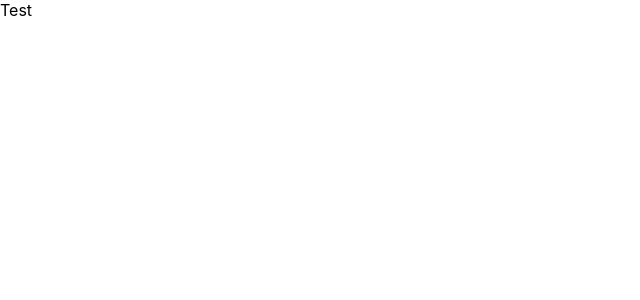
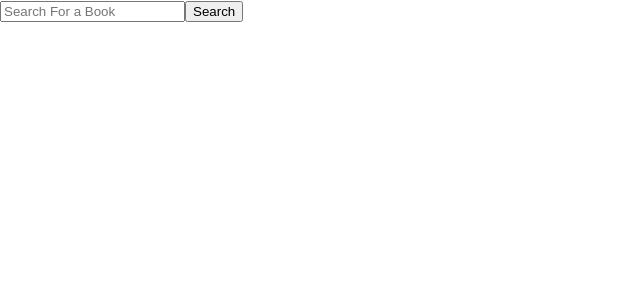
Before and after one commit to samanthabarrueta/Book-Club, a React (Create React App) app: page / in a window 1280 px wide. Shown: the top 300 px of the page, without its empty margins (0-640 px from the left). Built offline with nearby package versions, Linux system fonts and the light colour scheme.

Commit message:
add searchForm component
import to app.js

```diff
--- a/package.json
+++ b/package.json
@@ -7,6 +7,7 @@
     "@testing-library/react": "^11.2.2",
     "@testing-library/user-event": "^12.5.0",
     "bootstrap": "^4.5.3",
+    "express": "^4.17.1",
     "nodemon": "^2.0.6",
     "react": "^17.0.1",
     "react-bootstrap": "^1.4.0",
--- a/public/index.html
+++ b/public/index.html
@@ -5,39 +5,12 @@
     <link rel="icon" href="%PUBLIC_URL%/favicon.ico" />
     <meta name="viewport" content="width=device-width, initial-scale=1" />
     <meta name="theme-color" content="#000000" />
-    <meta
-      name="description"
-      content="Web site created using create-react-app"
-    />
+    <meta name="description" content="Web site created using create-react-app" />
     <link rel="apple-touch-icon" href="%PUBLIC_URL%/logo192.png" />
-    <!--
-      manifest.json provides metadata used when your web app is installed on a
-      user's mobile device or desktop. See https://developers.google.com/web/fundamentals/web-app-manifest/
-    -->
     <link rel="manifest" href="%PUBLIC_URL%/manifest.json" />
-    <!--
-      Notice the use of %PUBLIC_URL% in the tags above.
-      It will be replaced with the URL of the `public` folder during the build.
-      Only files inside the `public` folder can be referenced from the HTML.
-
-      Unlike "/favicon.ico" or "favicon.ico", "%PUBLIC_URL%/favicon.ico" will
-      work correctly both with client-side routing and a non-root public URL.
-      Learn how to configure a non-root public URL by running `npm run build`.
-    -->
-    <title>React App</title>
+    <title>Book Club</title>
   </head>
   <body>
-    <noscript>You need to enable JavaScript to run this app.</noscript>
     <div id="root"></div>
-    <!--
-      This HTML file is a template.
-      If you open it directly in the browser, you will see an empty page.
-
-      You can add webfonts, meta tags, or analytics to this file.
-      The build step will place the bundled scripts into the <body> tag.
-
-      To begin the development, run `npm start` or `yarn start`.
-      To create a production bundle, use `npm run build` or `yarn build`.
-    -->
   </body>
 </html>
--- a/src/App.js
+++ b/src/App.js
@@ -1,10 +1,10 @@
-function App() {
-  return (
-    <div className="App">
-      <header className="App-header">Test
-      </header>
-    </div>
-  );
-}
+import React from 'react';
+import SearchForm from './components/SearchForm';
+
+const App = () => {
+    return (
+        <SearchForm />
+    );
+};
 
 export default App;
--- /dev/null
+++ b/src/components/SearchForm.js
@@ -0,0 +1,43 @@
+import React, { Component} from 'react';
+
+class SearchForm extends Component {
+
+    state = {
+        searchValue: ''
+    };
+
+    handleInputChange = event => {
+        const { name, value } = event.target;
+        this.setState({
+            [name]: value
+        });
+        console.log('name ' + name);
+        console.log('value ' + value)
+    };
+
+    handleFormSubmit = event => {
+        event.preventDefault();
+        console.log(this.state)
+    };
+
+    render() {
+        return (
+            <div>
+                <form className='search'>
+                    <input
+                    onChange={this.handleInputChange}
+                    value={this.state.searchValue}
+                    name='searchValue'
+                    type='text'
+                    className='form-control'
+                    placeholder='Search For a Book'
+                    id='search'
+                    />
+                    <button onClick={this.handleFormSubmit}>Search</button>
+                </form>
+            </div>
+        );
+    };
+};
+
+export default SearchForm;
```
